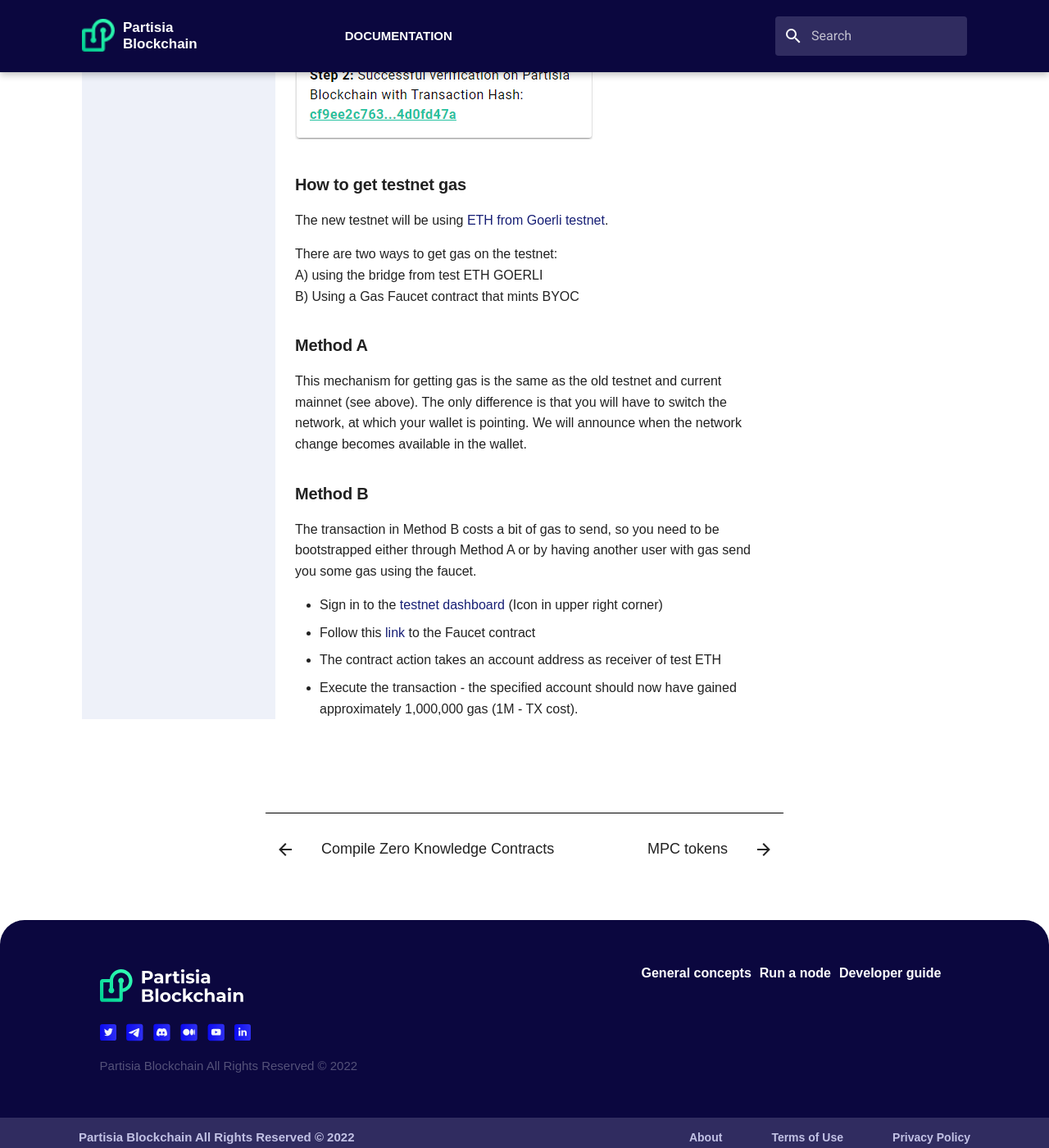
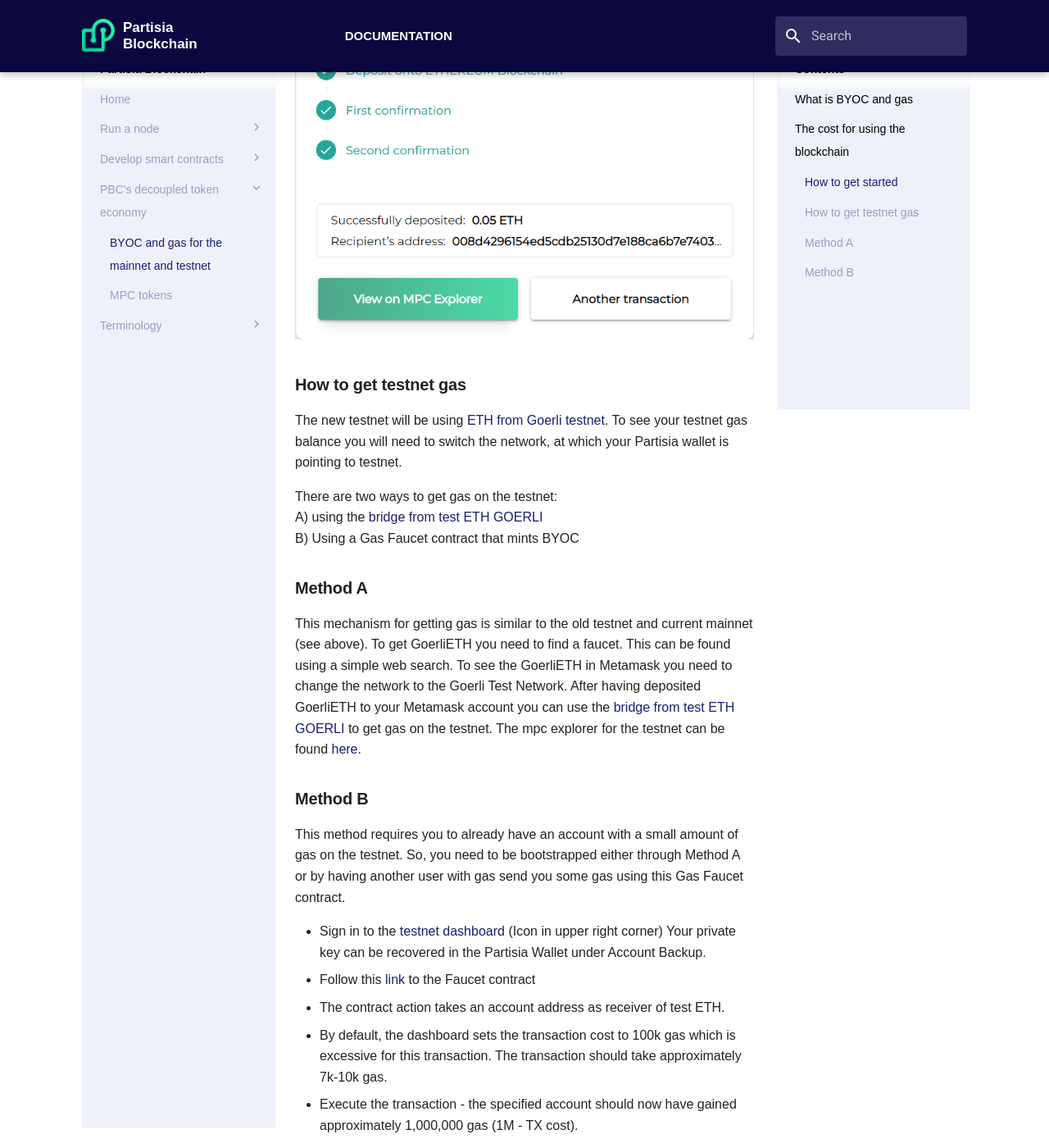
Before and after one commit to 0xSero/partisia-docs, an MkDocs documentation site: the page built from docs/byoc.md, in a window 1280 px wide and 1400 px high, scrolled down 1758 px. Shown: the whole window at 82% size. Built offline with MkDocs 1.6.1 and Material for MkDocs 9.7.7, drawn with Linux system fonts in a browser that asks for light colours; some web fonts are replaced; a script that is not in the unit is left out; some of the changed text lies outside the part shown.

Commit message:
Added testnet info and extended the documentation. Also updated the bridge transfer confirmation image.

```diff
--- a/docs/byoc.md
+++ b/docs/byoc.md
@@ -7,7 +7,7 @@
 
 
 **How does it work**
-To be able to spend and transfer your coins, twins are minted which can interact with the payment scheme of PBC. So, in essence you can deposit, withdraw and transfer Etherum or other cryptocurrencies with your PBC wallet.
+To be able to spend and transfer your coins, you will need to transfer your own liquid cryptocurrency using [the PBC Token Bridge](https://bridge.mpcexplorer.com/). This will move your ETH to a contract and mint twins which can interact with the payment scheme of PBC. So, in essence you can deposit, withdraw and transfer ETH or other cryptocurrencies with your PBC wallet.
 The first cryptocurrency you are able to use in the BYOC system at PBC is Ethereum. Soon you will also be able to use USDC.
 
 ## The cost for using the blockchain
@@ -27,31 +27,32 @@
 1. Install the [Partisa Wallet Extension](https://chrome.google.com/webstore/detail/partisia-wallet/gjkdbeaiifkpoencioahhcilildpjhgh).
 2. Make a Partisia Account with the wallet (or use the one you have already). You can use the Partisia Wallet to make additional accounts.
 3. Install Metamask [app](https://metamask.io/) or [extension](https://chrome.google.com/webstore/detail/metamask/nkbihfbeogaeaoehlefnkodbefgpgknn).
-4. Make an Ethereum account, you can use Metamask to do it.
+4. Make an Ethereum account, you can use Metamask to do it. (This is different from your Partisia Account)
 5. Set the network in Metamask to Ethereum Mainnet in upper right corner.
 6. You can use Metamask to buy ETH. You can add funds with card or Apple Pay.
 7. Use the  [PBC Token bridge](https://bridge.mpcexplorer.com/) to transfer ETH from the Ethereum account into the PBC account.
 
-You get a confirmation as seen below if the deposit is successful. Your gas balance in the wallet should now be positive. This means that you can deploy or interact with smart contracts on the blockchain. Read more about smart contracts [here](contract-development.md).
+You get a confirmation as seen below if the deposit is successful. The confirmation also includes a link to the [mpc explorer](https://mpcexplorer.com/) where you can see the executed transaction. After the confirmed transfer your gas balance in the wallet should be positive. This means that you can deploy or interact with smart contracts on the blockchain. Read more about smart contracts [here](contract-development.md).
 
-![Deposit](Confirmation.png)
+![Deposit](bridge-transfer-confirmation.png)
 
 ### How to get testnet gas
 
-The new testnet will be using [ETH from Goerli testnet](https://goerli.etherscan.io/address/0x4818370f9d55fb34de93e200076533696c4531f3).
+The new testnet will be using [ETH from Goerli testnet](https://goerli.etherscan.io/address/0x4818370f9d55fb34de93e200076533696c4531f3). To see your testnet gas balance you will need to switch the network, at which your Partisia wallet is pointing to testnet.
 
 There are two ways to get gas on the testnet:
-A) using the bridge from test ETH GOERLI
+A) using the [bridge from test ETH GOERLI](https://bridge.mpcexplorer.com/testnet/)
 B) Using a Gas Faucet contract that mints BYOC
 
 ### Method A
-This mechanism for getting gas is the same as the old testnet and current mainnet (see above). The only difference is that you will have to switch the network, at which your wallet is pointing. We will announce when the network change becomes available in the wallet.
+This mechanism for getting gas is similar to the old testnet and current mainnet (see above). To get GoerliETH you need to find a faucet. This can be found using a simple web search. To see the GoerliETH in Metamask you need to change the network to the Goerli Test Network. After having deposited GoerliETH to your Metamask account you can use the [bridge from test ETH GOERLI](https://bridge.mpcexplorer.com/testnet/) to get gas on the testnet. The mpc explorer for the testnet can be found [here](https://testnet.mpcexplorer.com/).
+
 
 ### Method B
+This method requires you to already have an account with a small amount of gas on the testnet. So, you need to be bootstrapped either through Method A or by having another user with gas send you some gas using this Gas Faucet contract.
 
-The transaction in Method B costs a bit of gas to send, so you need to be bootstrapped either through Method A or by having another user with gas send you some gas using the faucet.
-
-- Sign in to the [testnet dashboard](https://testnet.partisiablockchain.com/) (Icon in upper right corner)
+- Sign in to the [testnet dashboard](https://testnet.partisiablockchain.com/) (Icon in upper right corner) Your private key can be recovered in the Partisia Wallet under Account Backup.
 - Follow this [link](https://testnet.partisiablockchain.com/info/contract/02d7c791bd9dd31a4a1a9fdaa99df7cc8414fd333e) to the Faucet contract
-- The contract action takes an account address as receiver of test ETH
+- The contract action takes an account address as receiver of test ETH.
+- By default, the dashboard sets the transaction cost to 100k gas which is excessive for this transaction. The transaction should take approximately 7k-10k gas.
 - Execute the transaction - the specified account should now have gained approximately 1,000,000 gas (1M - TX cost).
```
Also changed, not shown: docs/Confirmation.png (deleted), docs/bridge-transfer-confirmation.png (added).
